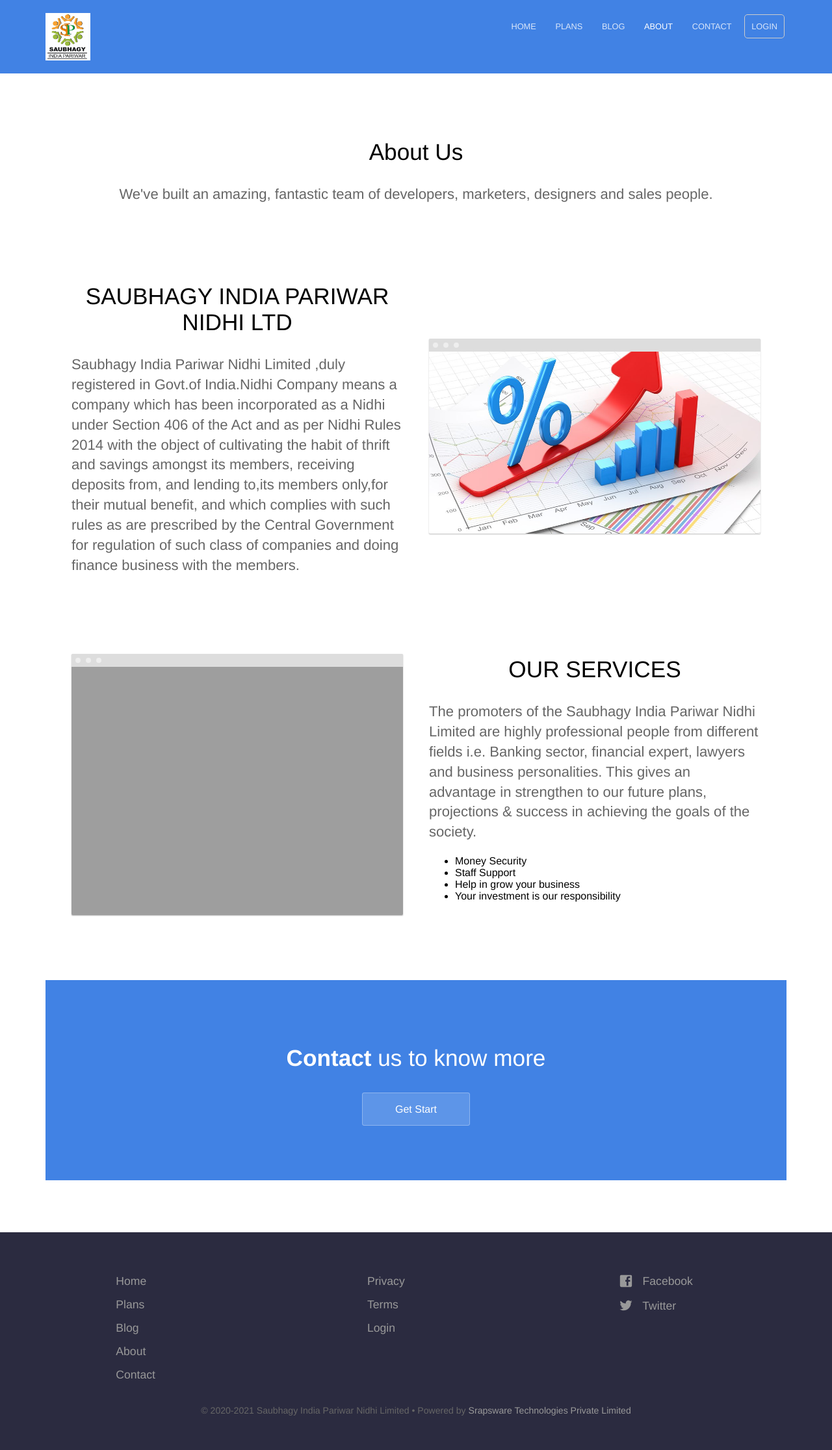
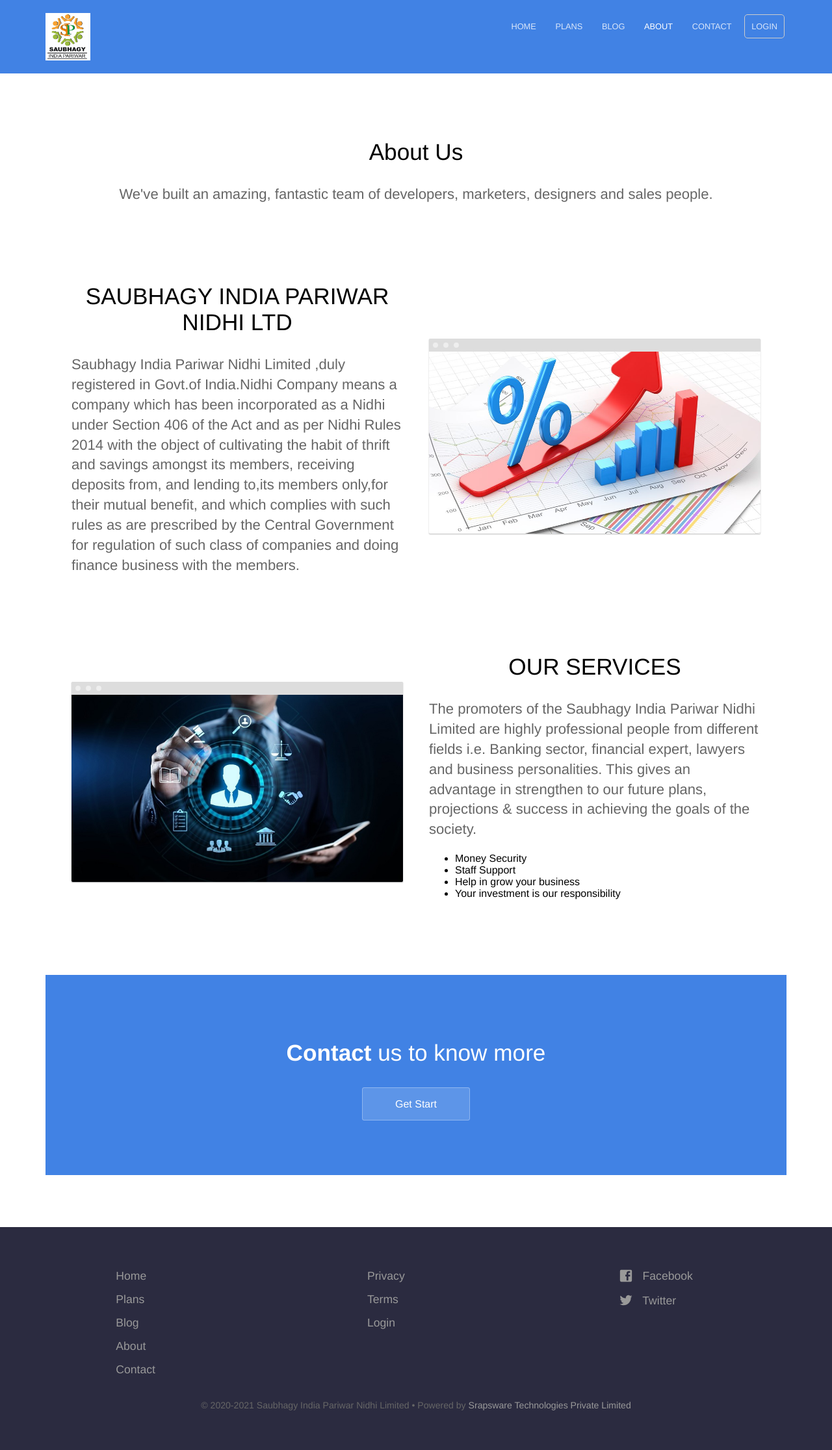
Before and after one commit to saubhagyaindia/saubhagyaindia-website, a Jekyll site: the page built from pages/about.html, in a window 1280 px wide. Shown: the whole page at 65% size. Built offline with Jekyll 4.4.1, drawn with Linux system fonts in a browser that asks for light colours.

Commit message:
Update about.html

```diff
--- a/pages/about.html
+++ b/pages/about.html
@@ -34,7 +34,7 @@
 				</ul>
 			</div>
 			<div class="image">
-				<img src="{{ site.baseurl }}/images/services.png" alt="Screenshot" class="screenshot editable" />
+				<img src="{{ site.baseurl }}/images/services.jpg" alt="Screenshot" class="screenshot editable" />
 			</div>
 		</div>
 	</section>
```
